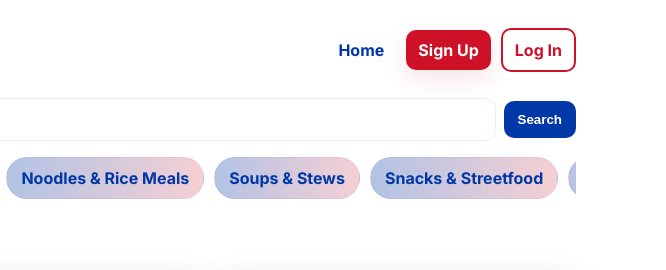
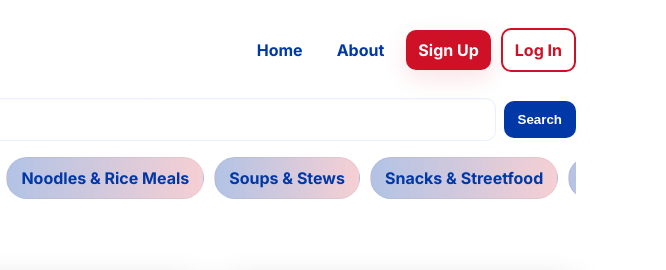
Before and after one commit to JustAProgrammer404/pinoyplate.com, a plain HTML site: page pages/ctgs.html in a window 1280 px wide. Shown: the top 270 px of the page, 614-1280 px from the left. Drawn offline with Linux system fonts and the light colour scheme.

Commit message:
Update ctgs.html

```diff
--- a/pages/ctgs.html
+++ b/pages/ctgs.html
@@ -24,6 +24,7 @@
 		  <!-- Desktop Nav — stays visible -->
 		  <nav class="main-nav" >
 			<a href="homepage.html" class="nlink">Home</a>
+			<a href="about.html" class="nlink">About</a>
 			<a href="#" id="logoutBtnDesktop" class="cta2 nlink" style="display:none;">Log Out</a>
 			<a href="sin.html" class="cta nlink">Sign Up</a>
 			<a href="log.html" class="cta2 nlink">Log In</a>
@@ -50,6 +51,7 @@
 			</div>
 
 		  <a href="homepage.html" class="nlink">Home</a>
+		  <a href="about.html" class="nlink">About</a>
 		  <a href="ctgs.html" class="nlink">Categories</a>
 		  <a href="sin.html" class="cta nlink">Sign Up</a>
 		  <a href="log.html" class="cta2 nlink">Log In</a>
@@ -763,4 +765,5 @@
 
   <script src="js/script.js" defer> </script>
 </body>
+
 </html>
```
